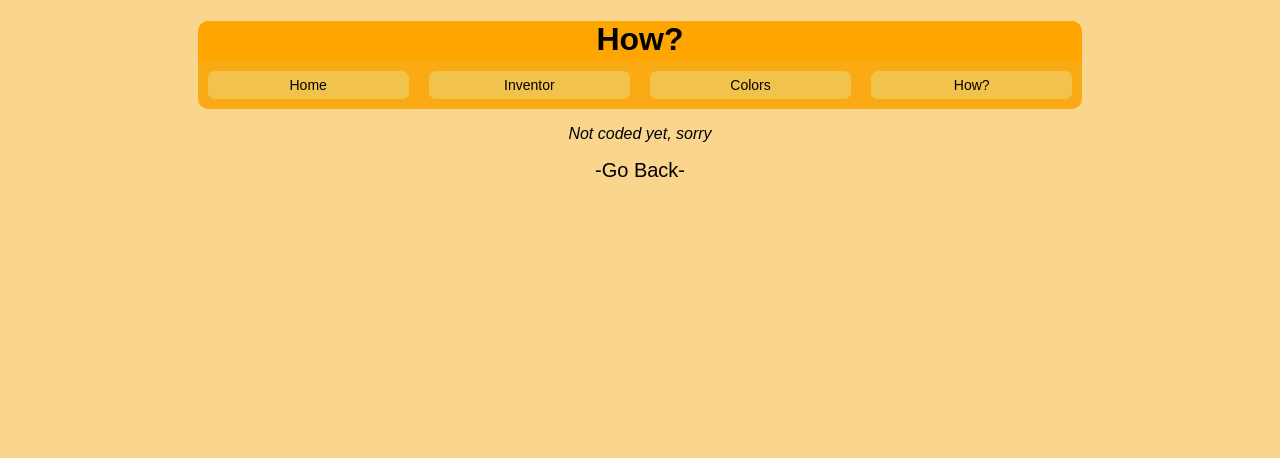
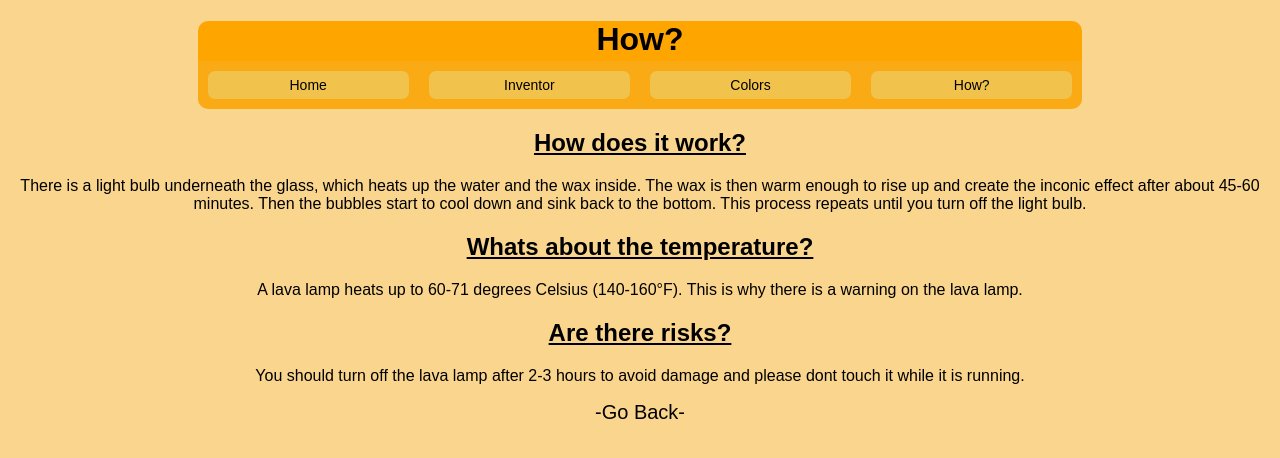
Before and after one commit to magmalamps/magmalamps.github.io, a plain HTML site: page history.html in a window 1280 px wide. Drawn offline with Linux system fonts and the light colour scheme.

Commit message:
Update history.html

```diff
--- a/history.html
+++ b/history.html
@@ -16,7 +16,26 @@
         <div class="item3"><a href="colors.html" class="menunav">Colors</a></div>
         <div class="item4"><a href="history.html" class="menunav">How?</a></div>
     </div>
-    <p><em>Not coded yet, sorry</em></p>
+
+    <h2>How does it work?</h2>
+    <p>
+        There is a light bulb underneath the glass, which heats up the water
+        and the wax inside. The wax is then warm enough to rise up
+        and create the inconic effect after about 45-60 minutes. Then the
+        bubbles start to cool down and sink back to the bottom. This process
+        repeats until you turn off the light bulb.
+    </p>
+
+    <h2>Whats about the temperature?</h2>
+    <p>
+        A lava lamp heats up to 60-71 degrees Celsius (140-160°F).
+        This is why there is a  warning on the lava lamp.
+    </p>
+
+    <h2>Are there risks?</h2>
+    <p>You should turn off the lava lamp after 2-3 hours to avoid damage
+        and please dont touch it while it is running.
+    </p>
     <a href="index.html">-Go Back-</a>
 </body>
 </html>
```
